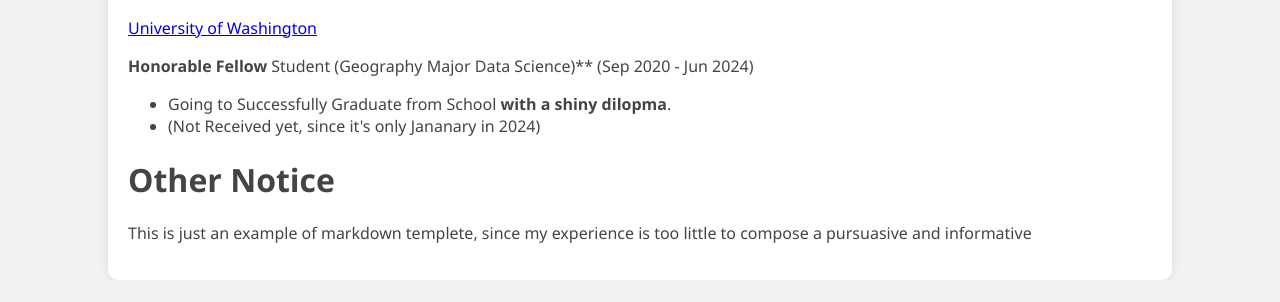
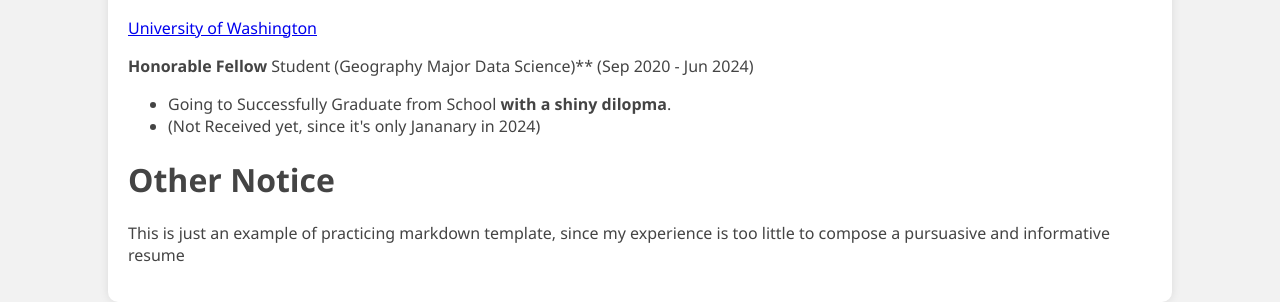
Before and after one commit to YugeRamirez/YugeRamirez.github.io, a plain HTML site: page index.html in a window 1280 px wide. Shown: the part 777-1079 px from the top of the page. Before the commit the page ends 1057 px from the top, so only its background shows below. Drawn offline with Linux system fonts and the light colour scheme.

Commit message:
Add files via upload

```diff
--- a/index.html
+++ b/index.html
@@ -51,9 +51,9 @@
 
         <h1>Other Notice</h1>
 
-        <p>This is just an example of markdown templete,
+        <p>This is just an example of practicing markdown template,
         since my experience is too little to
-        compose a pursuasive and informative</p>
+        compose a pursuasive and informative resume</p>
 
     </div>
 </body>
```
Also changed, not shown: 1 other file.
